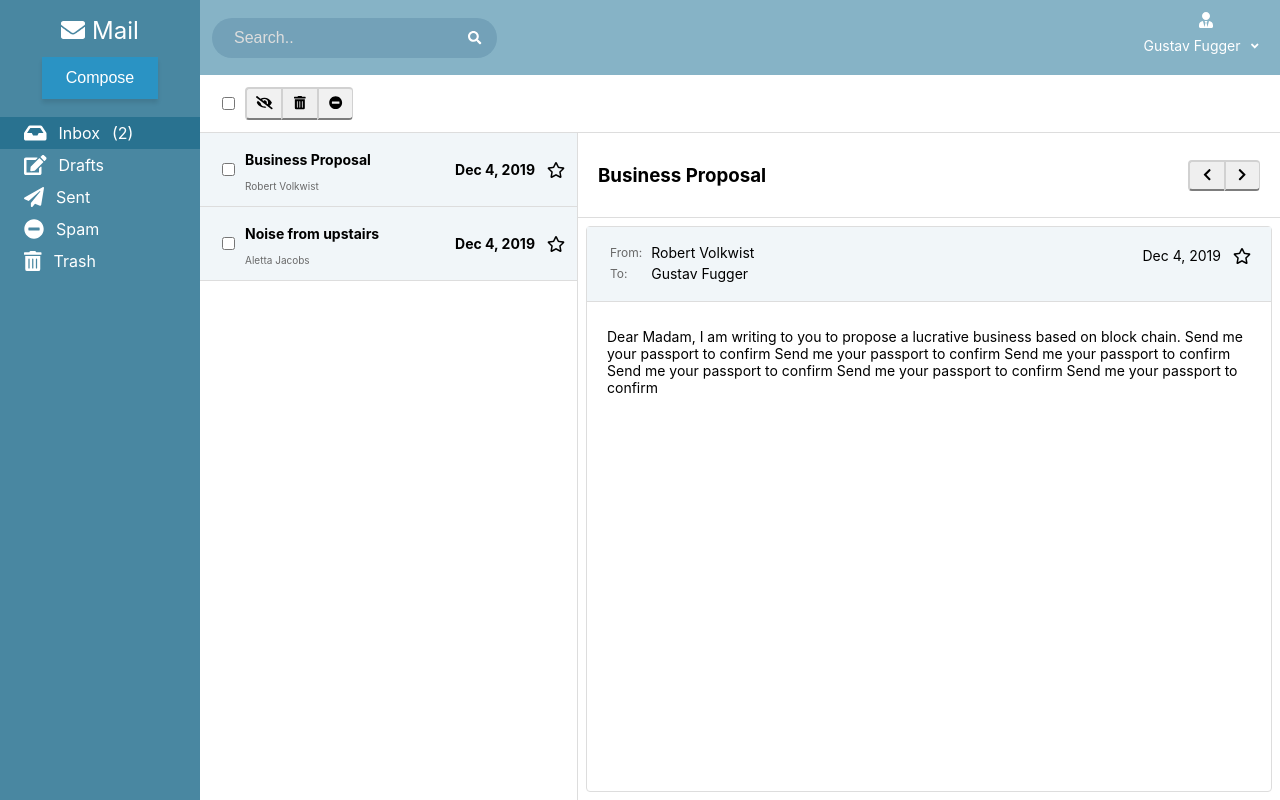
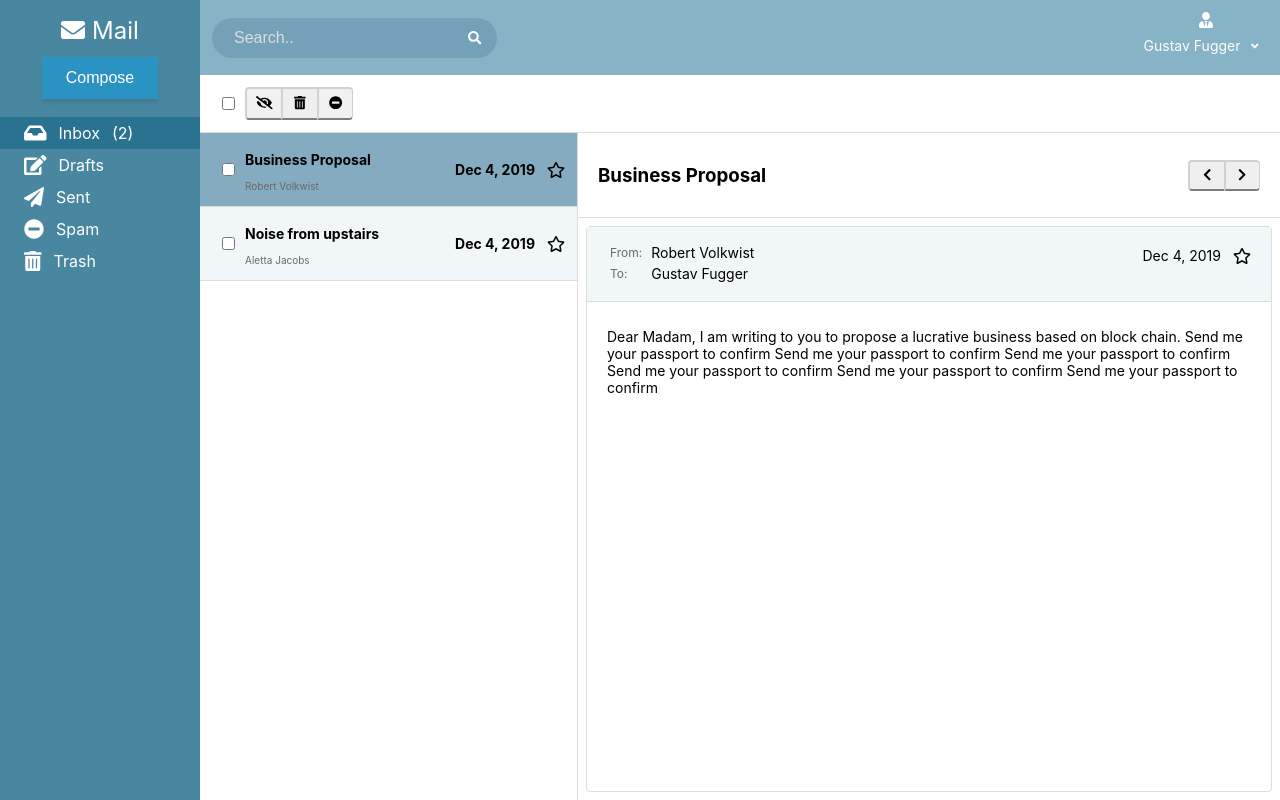
Before and after one commit to Im-perfect/mail-app-mockup, a React (Create React App) app: page / in a window 1280 px wide. Built offline with nearby package versions, Linux system fonts and the light colour scheme.

Commit message:
added indication to current open email

```diff
--- a/src/components/EmailDetailsContainer.js
+++ b/src/components/EmailDetailsContainer.js
@@ -79,6 +79,7 @@ export class EmailDetailsContainer extends Component {
           <EmailList
             emails={this.props.emails}
             selectEmail={this.props.selectEmail}
+            emailIndex={this.props.emailIndex}
             searchTerm={this.props.searchTerm}
             checked={this.state.checked}
             toggleCheck={this.toggleCheck}
--- a/src/components/EmailList.js
+++ b/src/components/EmailList.js
@@ -12,7 +12,8 @@ export class EmailList extends Component {
         <ul className="email-list">
           {this.props.emails.map((mail, index) => {
             return (
-              <li key={mail.date}>
+              <li key={mail.date}  className={this.props.emailIndex===index?"active":null}
+              >
                 <input
                   type="checkbox"
                   name="email"
--- a/src/css/main.css
+++ b/src/css/main.css
@@ -111,7 +111,7 @@ button {
 .dropdown {
   display: flex;
   align-items: center;
-  justify-content: end;
+  justify-content: flex-end;
   position: relative;
 }
 .dropdown p {
@@ -258,6 +258,10 @@ input[type="checkbox"] {
   cursor: pointer;
 }
 
+.email-list li.active {
+  background-color: #84abc0;
+}
+
 .email-list-item-main {
   display: flex;
   align-items: center;
@@ -281,7 +285,7 @@ input[type="checkbox"] {
 
 .email-list-item-right {
   display: flex;
-  justify-content: end;
+  justify-content: flex-end;
   align-items: center;
 }
 
```
